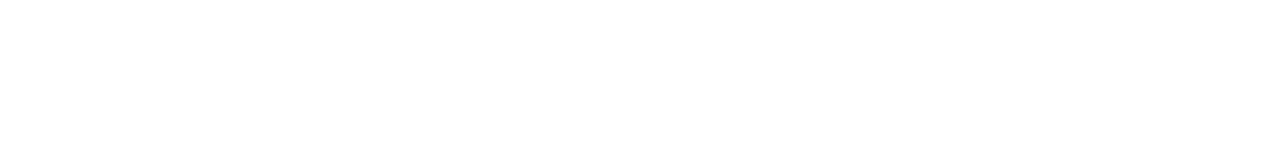
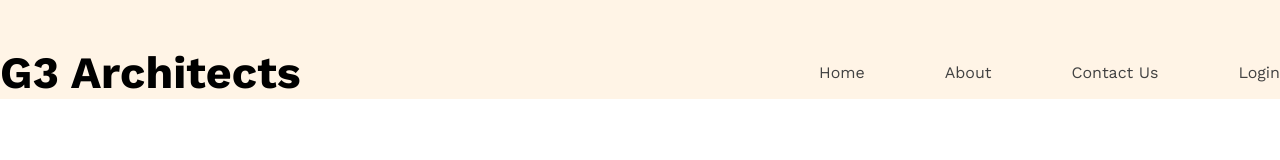
Before and after one commit to joysaha023/g3-architects-website, a plain HTML site: page index.html in a window 1280 px wide. Drawn offline with nearby package versions, Linux system fonts and the light colour scheme.

Commit message:
nav section completed

```diff
--- a/css/style.css
+++ b/css/style.css
@@ -0,0 +1,75 @@
+/* work sens font from google font */
+@import url('https://fonts.googleapis.com/css2?family=Work+Sans:ital,wght@0,100;0,200;0,300;0,400;0,500;0,600;0,700;0,800;0,900;1,100;1,200;1,300;1,400;1,500;1,600;1,700;1,800;1,900&display=swap');
+
+/* root variables */
+:root{
+    --white-color: #FFF;
+    --banner-background:rgba(255, 144, 14, 0.10);
+    --footer-background: #FFF4E7;
+    --font-family: 'Work Sans', sans-serif;
+    --primary-color: #FF900E;
+    --heading-color: #131313;
+    --text-color: #727272;
+    --footer-text-color: #424242;
+    --footer-text-size: 1.25rem;
+}
+
+/* basic setup */
+*{
+    margin: 0;
+    padding: 0;
+    box-sizing: border-box;
+}
+
+body{
+    font-family: 'Work Sans', sans-serif;
+    font-size: 1rem;
+}
+
+.container{
+    max-width: 1440px;
+    margin: 0 auto;
+}
+
+h1{
+    font-size: 4rem;   /* 64px */
+}
+
+h2{
+    font-size: 2.8rem;  /* 45px */
+}
+
+h3{
+    font-size: 1.25rem;  /* 20px */
+}
+
+a{
+    text-decoration: none;
+}
+
+/* header-section start */
+.header-section{
+    background-color: var(--banner-background);
+}
+
+nav{
+    display: flex;
+    justify-content: space-between;
+    align-items: center;
+    padding-top: 46px;
+}
+
+nav > ul{
+    display: flex;
+    justify-content: center;
+    align-items: center;
+    gap: 80px;
+}
+
+nav > ul li{
+    list-style: none;
+}
+
+nav ul li a{
+    color: var(--footer-text-color);
+}
--- a/index.html
+++ b/index.html
@@ -7,6 +7,22 @@
     <link rel="stylesheet" href="./css/style.css">
 </head>
 <body>
-
+    <!-- header section start -->
+    <header class="header-section">
+        <div class="container">
+            <div class="header-top-section">
+                <nav>
+                    <h2>G3 Architects</h2>
+                    <ul>
+                        <li><a href="#">Home</a></li>
+                        <li><a href="#">About</a></li>
+                        <li><a href="#">Contact Us</a></li>
+                        <li><a href="#">Login</a></li>
+                    </ul>
+                </nav>
+            </div>
+        </div>
+    </header>
+    <!-- header section end -->
 </body>
 </html>
```
